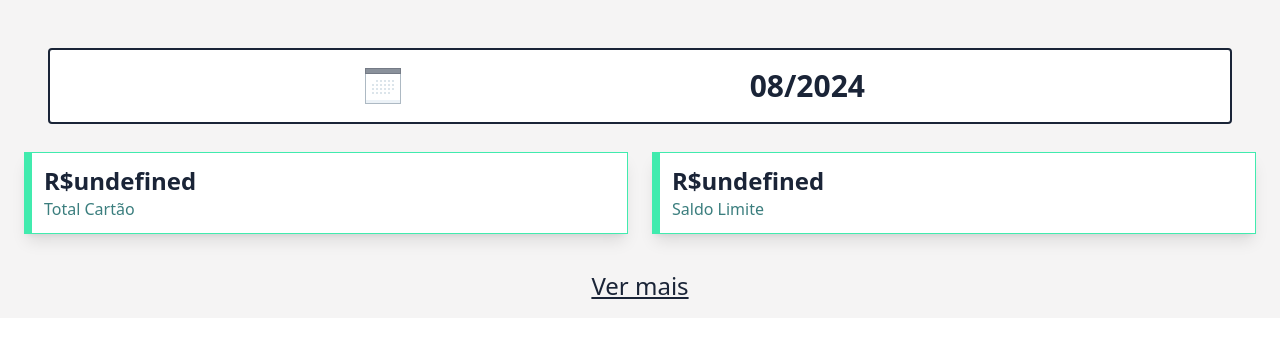
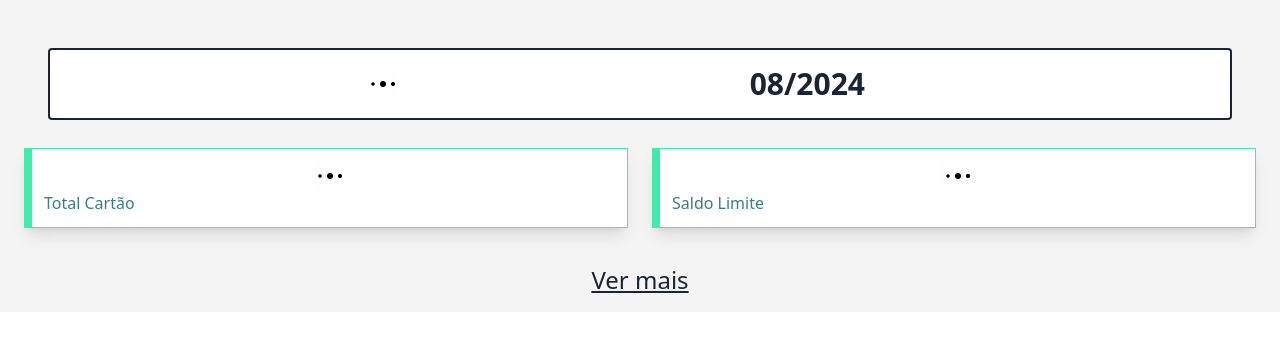
Before and after one commit to LanaGomes/buddy, a React (Vite) app: page / in a window 1280 px wide. Shown: the top 338 px of the page. Built offline with nearby package versions, Linux system fonts and the light colour scheme; no server answers.

Commit message:
add.: adding the loading logo when null return

```diff
--- a/src/Components/SummaryBalance.jsx
+++ b/src/Components/SummaryBalance.jsx
@@ -3,6 +3,7 @@ import DatePicker from "react-datepicker";
 import "react-datepicker/dist/react-datepicker.css";
 import calendarLogo from "../Images/calendarLogo.png";
 import ResultCard from "./ResultCard";
+import loadingGif from "../Images/loadingGif.gif";
 
 function SummaryBalance({ startDate, setStartDate, apiInfo }) {
   const datePickerRef = useRef(null);
@@ -15,12 +16,18 @@ function SummaryBalance({ startDate, setStartDate, apiInfo }) {
     <div className="flex flex-col justify-center pb-4 ">
       <main className=" bg-white-whistestWhite flex justify-around text-3xl p-4 mb-6 mx-12 mt-12 items-center border-2 border-blue-2 rounded ">
         <div className="flex justify-center w-1/2 cursor-pointer ">
+          {apiInfo === null ? (
+            <div className="flex justify-center items-center">
+              <img src={loadingGif} alt="loading"></img>
+            </div>
+          ) : (
             <img
               className="h-10 opacity-60"
               src={calendarLogo}
               alt="Icone de calendario"
               onClick={handleIconClick}
             />
+          )}
         </div>
         <DatePicker
           ref={datePickerRef}
@@ -33,11 +40,27 @@ function SummaryBalance({ startDate, setStartDate, apiInfo }) {
       </main>
       <section className="flex  gap-6 mx-6 mb-8">
         <ResultCard
-          saldoFinal={"R$" + apiInfo?.total_mensal ?? "N/A"}
+          saldoFinal={
+            apiInfo === null ? (
+              <div className="flex justify-center items-center">
+                <img src={loadingGif} alt="loading"></img>
+              </div>
+            ) : (
+              "R$" + apiInfo?.total_mensal
+            )
+          }
           totalTipoGasto="Total Cartão"
         />
         <ResultCard
-          saldoFinal={"R$" + apiInfo?.limite ?? "N/A"}
+          saldoFinal={
+            apiInfo === null ? (
+              <div className="flex justify-center items-center">
+                <img src={loadingGif} alt="Loading..." />
+              </div>
+            ) : (
+              "R$" + apiInfo?.limite
+            )
+          }
           totalTipoGasto="Saldo Limite"
         />
       </section>
```
Also changed, not shown: src/Images/loadingGif.gif (added). Lines whose indentation alone changed are shown as unchanged.
